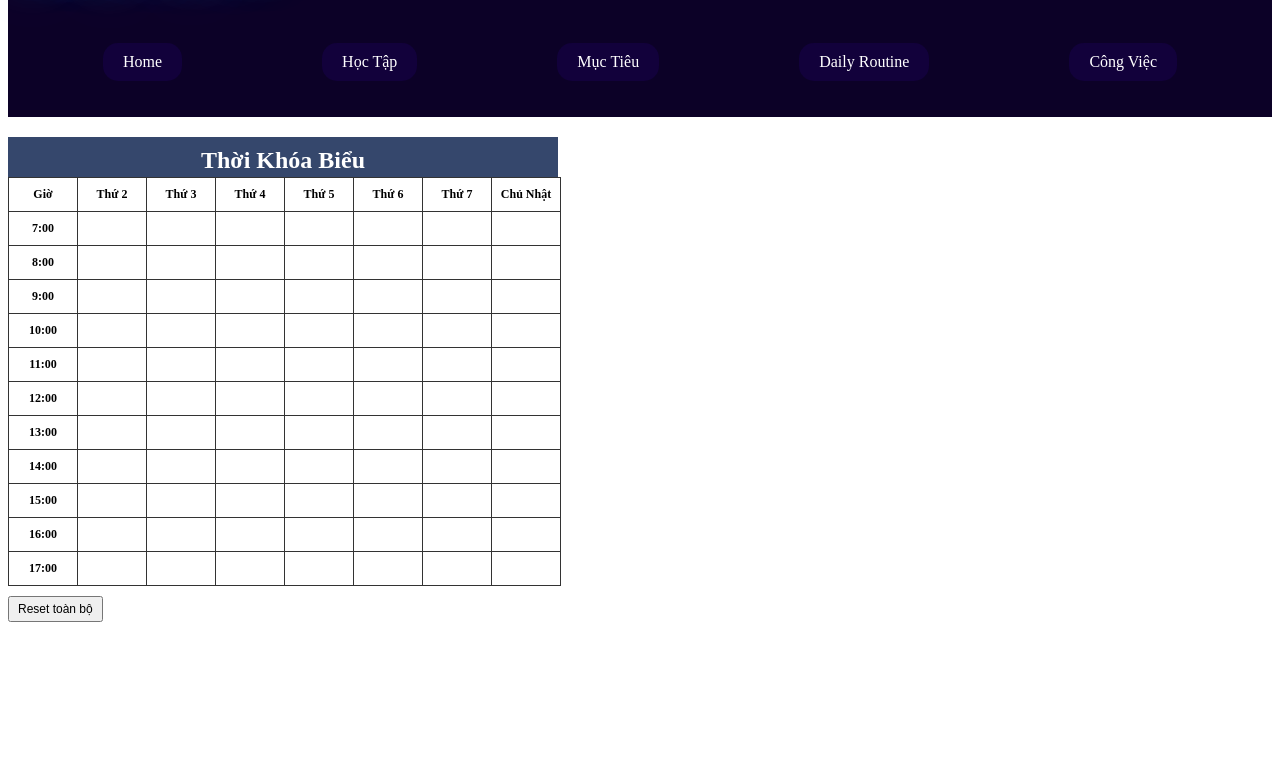
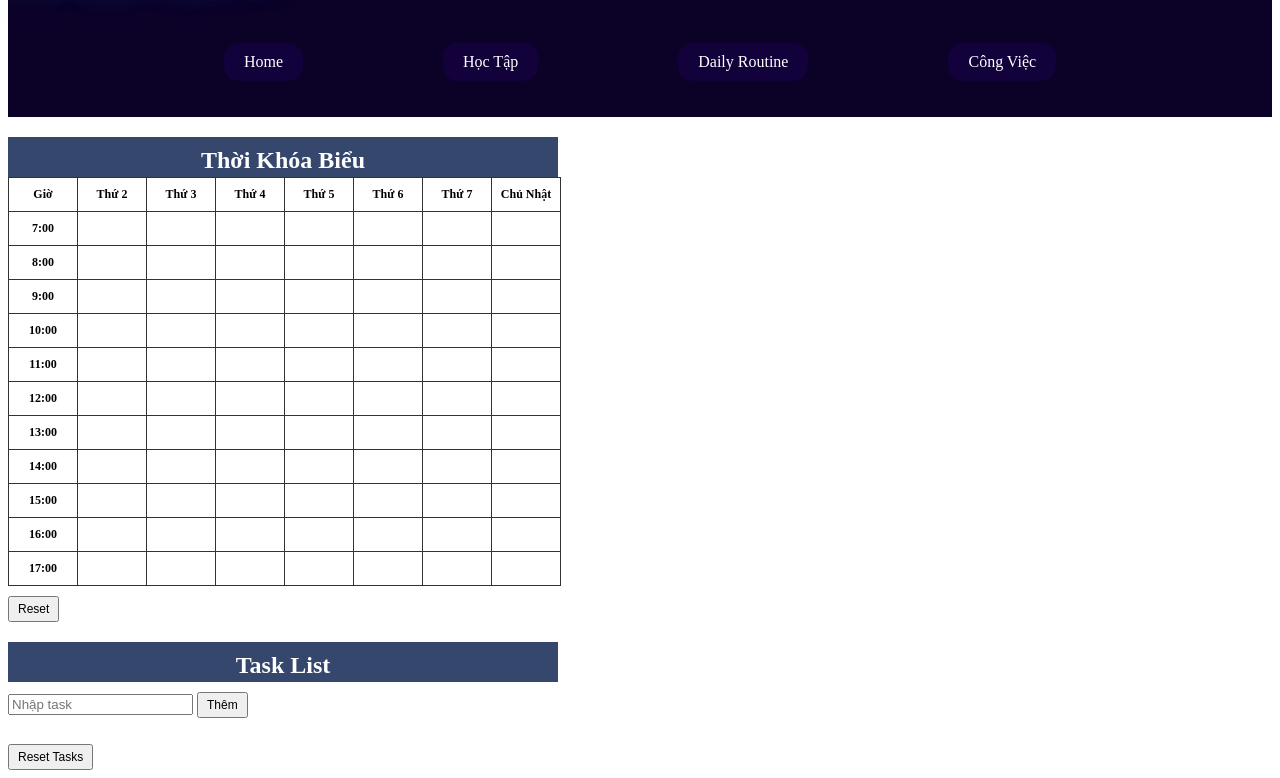
Before and after one commit to ngochan300407/To-do-list, a plain HTML site: page Hoc_Tap.html in a window 1280 px wide. Shown: the part 90-868 px from the top of the page. Before the commit the page ends 800 px from the top, so only its background shows below. Drawn offline with Linux system fonts and the light colour scheme.

Commit message:
Sua lai cai task

```diff
--- a/Hoc_Tap.html
+++ b/Hoc_Tap.html
@@ -26,9 +26,7 @@
       <div class="Học_Tập2">
         <a href="Hoc_Tap.html" class="Hoc_tap-box2">Học Tập</a>
       </div>
-      <div class="Goal2">
-        <a href="Goal.html" class="Goal_box2">Mục Tiêu</a>
-      </div>
+
       <div class="Daily_routine2">
         <a href="Daily.html" class="Daily_box2">Daily Routine</a>
       </div>
@@ -37,6 +35,7 @@
       </div>
     </div>
     <h2>Thời Khóa Biểu</h2>
+    <div class="Chinh_Giua">
       <table id="tkbTable">
         <thead>
           <tr>
@@ -50,13 +49,18 @@
             <th>Chủ Nhật</th>
           </tr>
         </thead>
-      <tbody>
-        <!-- Hàng giờ sẽ tạo bằng JS -->
-      </tbody>
+        <tbody></tbody>
       </table>
-
-    <button id="resetBtn">Reset toàn bộ</button>
-
+      <button id="resetBtn">Reset</button>
+     <div class="TaskBox">
+  <h2>Task List</h2>
+  <div class="task-input">
+    <input type="text" id="taskInput" placeholder="Nhập task" />
+    <button id="addTaskBtn">Thêm</button>
+  </div>
+  <ul id="taskList"></ul>
+  <button id="resetTaskBtn">Reset Tasks</button>
+</div>
     <script src="script_m.js"></script>
   </body>
 </html>
```
Lines whose indentation alone changed are shown as unchanged.
